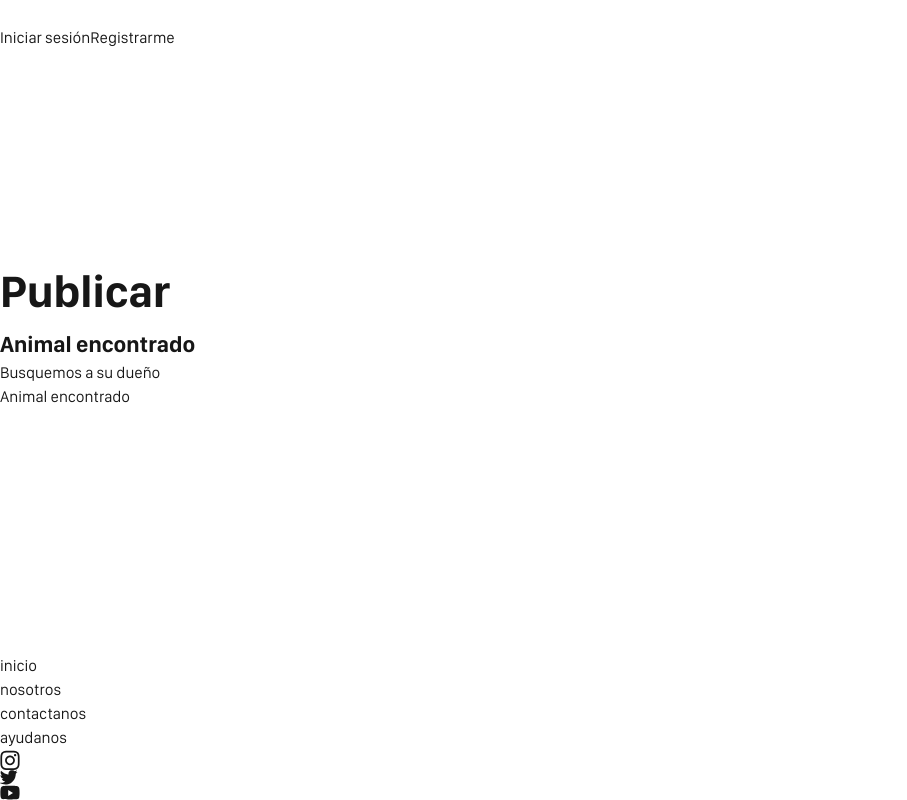
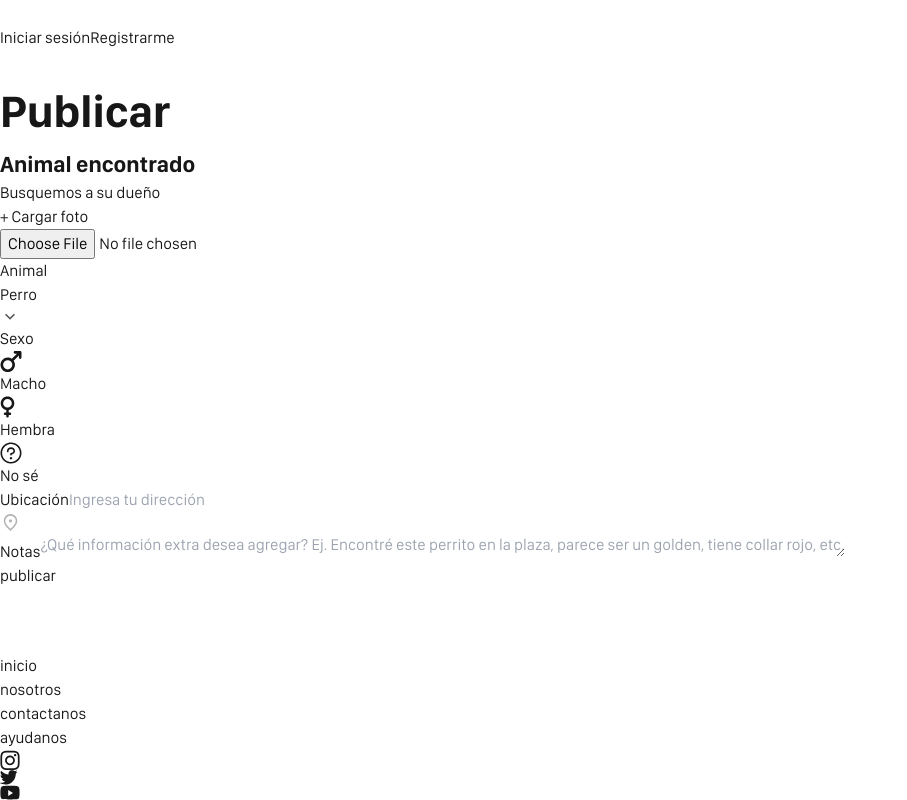
Before and after one commit to No-Country-simulation/s18-05-m-csharp-react, a Next.js app in the folder client/: page /publicar/1 in a window 1280 px wide. Shown: the whole page, without its empty margins (0-907 px from the left). Built offline with nearby package versions, Linux system fonts and the light colour scheme.

Commit message:
creacion de los formularios para publicar

```diff
--- a/client/src/app/publicar/[form]/page.tsx
+++ b/client/src/app/publicar/[form]/page.tsx
@@ -1,4 +1,6 @@
-import AnimalAdoptionForm from "@/components/post/adoption/AdoptionForm"
+import PetAdoptionForm from "@/components/post/adoption/PetAdoptionForm"
+import FoundPetForm from "@/components/post/found/FoundPetForm"
+import LostPetForm from "@/components/post/lost/LostPetForm"
 
 type typeForm = "adopcion" | "perdido" | "encontrado"
 
@@ -32,10 +34,10 @@ const page = ({ params: { form } }: { params: { form: typeForm } }) => {
       </div>
       {
         form === "adopcion"
-          ? <AnimalAdoptionForm />
+          ? <PetAdoptionForm />
           : form === "perdido"
-            ? "Animal perdido"
-            : "Animal encontrado"
+            ? <LostPetForm />
+            : <FoundPetForm />
       }
 
 
--- a/client/src/components/post/CustomForm.tsx
+++ b/client/src/components/post/CustomForm.tsx
@@ -41,7 +41,7 @@ const CustomForm: FC<Props> = (props) => {
             {children}
           </>)
 
-          : (<div className="sm:grid sm:grid-cols-2 gap-y-5 sm:gap-x-2 flex flex-col">
+          : (<div className="sm:grid sm:grid-cols-2 gap-y-5 sm:gap-x-3 flex flex-col">
             {
               hasNameAndAge && (<>
                 <CustomInput
@@ -66,6 +66,13 @@ const CustomForm: FC<Props> = (props) => {
             <div className="col-span-2">
               <LocationInput onLocationChange={setLocation} />
             </div>
+
+            {
+              !hasMoreSteps && children
+              && <>
+                {children}
+              </>
+            }
           </div>)
       }
 
--- a/client/src/components/post/adoption/AdoptionForm.tsx
+++ /dev/null
@@ -1,98 +0,0 @@
-"use client"
-import { useState } from "react"
-import SizeSelection from "../form/select/SizeSelection"
-import CustomCheckbox from "@/components/shared/form/CustomCheckbox"
-import CustomTextArea from "@/components/shared/form/CustomTextarea"
-import CustomForm from "../CustomForm"
-
-
-export default function AnimalAdoptionForm() {
-  const [size, setSize] = useState<"Grande" | "Mediano" | "Chico" | null>(null)
-
-
-  return (
-    <div className="max-w-xl mx-auto p-6">
-      <CustomForm hasNameAndAge hasMoreSteps>
-        {/* AL DARLE AL BOTON DE SIGUIENTE, ESTE SERÁ EL PROXIMO PASO A COMPLETAR */}
-        <div className="space-y-5">
-          <SizeSelection onSizeChange={setSize} />
-
-          <CustomTextArea
-            placeholder={"¿Qué información extra desea agregar?"}
-            label="Notas"
-          />
-
-          <div className="flex justify-evenly">
-            {["Esterilizado", "Vacunas al día", "Castrado"].map(item => (
-              <CustomCheckbox label={item} key={item} />
-            ))}
-          </div>
-
-          <CustomTextArea
-            placeholder={"¿Tiene alguna enfermedad relevante? ¿Toma alguna medicación?"}
-            label="Enfermedades"
-          />
-
-        </div>
-      </CustomForm>
-      {/* <form onSubmit={handleSubmit} className="">
-        <ImageUpload onImageUpload={setImage} />
-
-        <div className="sm:grid sm:grid-cols-2 sm:gap-3 flex flex-col gap-4">
-          <CustomInput
-            extraClass="rounded-xl"
-            topLabel={"Nombre"}
-            placeholder={"Pepito"}
-          />
-
-          <CustomInput
-            extraClass=" rounded-xl"
-            topLabel={"Edad"}
-            placeholder={"2 años (o edad estimada)"}
-          />
-
-          <ListBoxType />
-
-          <SexSelection onSexChange={setSex} />
-
-          <div className="col-span-2">
-            <LocationInput onLocationChange={setLocation} />
-          </div>
-
-        </div>
-
-        <hr className="my-6" />
-
-        <div className="my-5 space-y-5">
-          <SizeSelection onSizeChange={setSize} />
-
-          <CustomTextArea
-            placeholder={"¿Qué información extra desea agregar?"}
-            label="Notas"
-          />
-
-          <div className="flex justify-evenly">
-            {["Esterilizado", "Vacunas al día", "Castrado"].map(item => (
-              <CustomCheckbox label={item} key={item} />
-            ))}
-          </div>
-
-          <CustomTextArea
-            placeholder={"¿Tiene alguna enfermedad relevante? ¿Toma alguna medicación?"}
-            label="Enfermedades"
-          />
-
-        </div>
-
-        <hr className="my-6" />
-
-        <CustomButton
-          text="siguiente"
-          extraClass="uppercase h-[48px] w-full my-12 hover:ring-primary hover:ring-1 hover:ring-offset-2 focus:outline-none "
-          disabled={true}
-        />
-
-      </form > */}
-    </div >
-  )
-}
--- /dev/null
+++ b/client/src/components/post/adoption/PetAdoptionForm.tsx
@@ -0,0 +1,41 @@
+"use client"
+import { useState } from "react"
+import SizeSelection from "../form/select/SizeSelection"
+import CustomCheckbox from "@/components/shared/form/CustomCheckbox"
+import CustomTextArea from "@/components/shared/form/CustomTextarea"
+import CustomForm from "../CustomForm"
+
+
+export default function PetAdoptionForm() {
+  const [size, setSize] = useState<"Grande" | "Mediano" | "Chico" | null>(null)
+
+
+  return (
+    <div className="max-w-xl mx-auto p-6">
+      <CustomForm hasNameAndAge hasMoreSteps>
+        {/* AL DARLE AL BOTON DE SIGUIENTE, ESTE SERÁ EL PROXIMO PASO A COMPLETAR */}
+        <div className="space-y-5">
+          <SizeSelection onSizeChange={setSize} />
+
+          <CustomTextArea
+            placeholder={"¿Qué información extra desea agregar?"}
+            label="Notas"
+          />
+
+          <div className="flex justify-evenly">
+            {["Esterilizado", "Vacunas al día", "Castrado"].map(item => (
+              <CustomCheckbox label={item} key={item} />
+            ))}
+          </div>
+
+          <CustomTextArea
+            placeholder={"¿Tiene alguna enfermedad relevante? ¿Toma alguna medicación?"}
+            label="Enfermedades"
+          />
+
+        </div>
+      </CustomForm>
+
+    </div >
+  )
+}
--- /dev/null
+++ b/client/src/components/post/found/FoundPetForm.tsx
@@ -0,0 +1,26 @@
+"use client"
+import { useState } from "react"
+import CustomTextArea from "@/components/shared/form/CustomTextarea"
+import CustomForm from "../CustomForm"
+
+
+export default function FoundPetForm() {
+  const [size, setSize] = useState<"Grande" | "Mediano" | "Chico" | null>(null)
+
+
+  return (
+    <div className="max-w-xl mx-auto p-6">
+      <CustomForm >
+        {/* AL DARLE AL BOTON DE SIGUIENTE, ESTE SERÁ EL PROXIMO PASO A COMPLETAR */}
+        <div className="col-span-2">
+          <CustomTextArea
+            placeholder={"¿Qué información extra desea agregar? Ej. Encontré este perrito en la plaza, parece ser un golden, tiene collar rojo, etc."}
+            label="Notas"
+          />
+        </div>
+
+      </CustomForm>
+
+    </div >
+  )
+}
--- /dev/null
+++ b/client/src/components/post/lost/LostPetForm.tsx
@@ -0,0 +1,34 @@
+"use client"
+import { useState } from "react"
+import SizeSelection from "../form/select/SizeSelection"
+import CustomTextArea from "@/components/shared/form/CustomTextarea"
+import CustomForm from "../CustomForm"
+
+
+export default function LostPetForm() {
+  const [size, setSize] = useState<"Grande" | "Mediano" | "Chico" | null>(null)
+
+
+  return (
+    <div className="max-w-xl mx-auto p-6">
+      <CustomForm hasNameAndAge hasMoreSteps>
+        {/* AL DARLE AL BOTON DE SIGUIENTE, ESTE SERÁ EL PROXIMO PASO A COMPLETAR */}
+        <div className="space-y-5">
+          <SizeSelection onSizeChange={setSize} />
+
+          <CustomTextArea
+            placeholder={"¿Dónde se perdió? ¿Tiene collar? ¿Tiene alguna característica en especial que permita reconocerlo facilmente?"}
+            label="Información extra"
+          />
+
+          <CustomTextArea
+            placeholder={"¿Tiene alguna enfermedad relevante? ¿Toma alguna medicación?"}
+            label="Enfermedades"
+          />
+
+        </div>
+      </CustomForm>
+
+    </div >
+  )
+}
```
